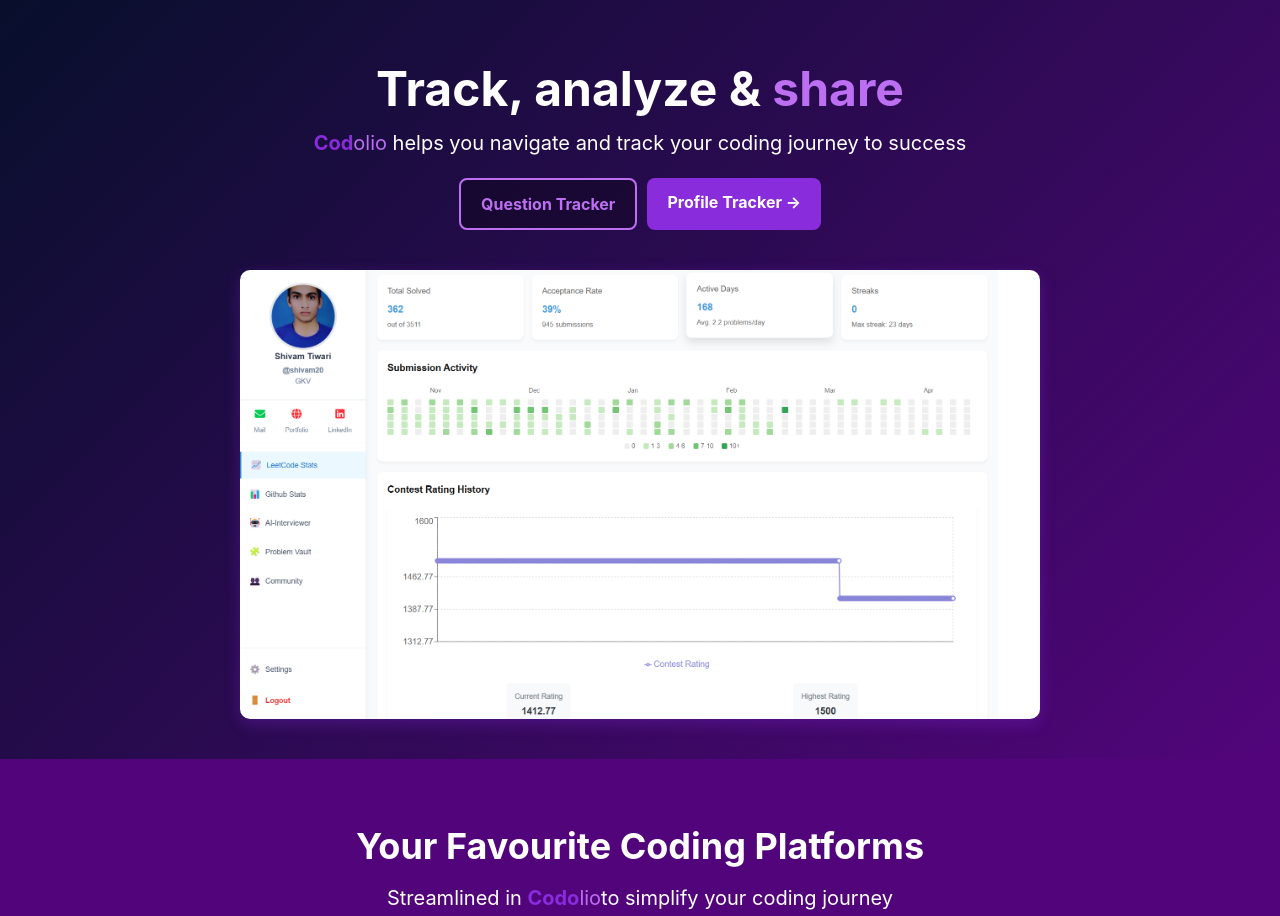
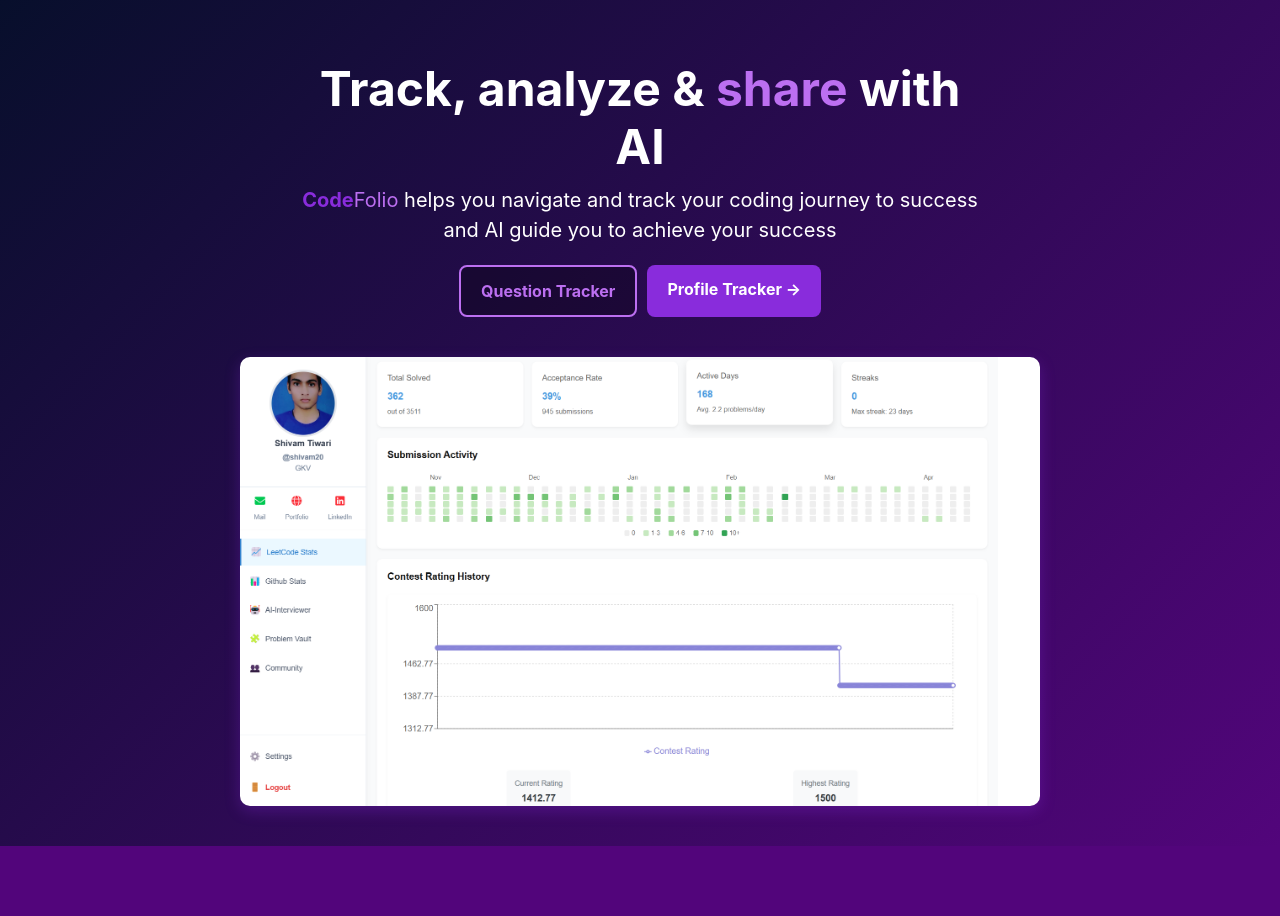
Before and after one commit to Cshiva773/codefolio, a React (Vite) app in the folder frontend/: page / in a window 1280 px wide. Shown: the part 80-996 px from the top of the page. Built offline with nearby package versions, Linux system fonts and the light colour scheme.

Commit message:
Final 2 Finishing touch

```diff
--- a/frontend/src/pages/Home.jsx
+++ b/frontend/src/pages/Home.jsx
@@ -115,7 +115,7 @@
               onClick={() => navigate("/github")}
               className="text-sm font-medium hover:underline"
             >
-              Event Tracker
+              Github Stats
             </a>
             <a
               href="#"
@@ -155,12 +155,14 @@
       <section className="hero">
         <div className="hero-text">
           <h1>
-            Track, analyze & <span className="highlight-orange">share</span>
+            Track, analyze & <span className="highlight-orange">share</span>{" "}
+            with AI
           </h1>
           <p>
-            <span className="highlight-blue">Cod</span>
-            <span className="highlight-orange">olio</span> helps you navigate
-            and track your coding journey to success
+            <span className="highlight-blue">Code</span>
+            <span className="highlight-orange">Folio</span> helps you navigate
+            and track your coding journey to success and AI guide you to achieve
+            your success
           </p>
           <div className="buttons">
             <a
@@ -189,9 +191,9 @@
         <div className="platforms-text">
           <h2>Your Favourite Coding Platforms</h2>
           <p>
-            Streamlined in <span className="highlight-blue">Codo</span>
+            Streamlined in <span className="highlight-blue">CodeFo</span>
             <span className="highlight-orange">lio</span>
-            to simplify your coding journey
+            to track all your coding profiles in one place.
           </p>
         </div>
         <div className="flex justify-center items-center">
@@ -272,11 +274,11 @@
         </div>
       </section>
 
-      {/* Dashboard Section */}
+      {/* Github Section */}
       <section className="dashboard-section">
         <div className="analytics-content">
           <h2 className="">
-            Your <span className="highlight-orange">Comprehensive</span>{" "}
+            Your <span className="highlight-orange">Github</span>{" "}
             <span className="highlight-blue">Analytics</span>
           </h2>
           <p>
@@ -286,16 +288,15 @@
           </p>
         </div>
         <div className="dashboard-image">
-          <img
-            src={s5}
-            alt="Dashboard-and-bar-analytics"
-          />
+          <img src={s5} alt="Dashboard-and-bar-analytics" />
         </div>
       </section>
 
       {/* FAQ Section */}
       <section className="faq-section" id="faq">
-        <h2>Frequently asked questions</h2>
+        <h2>
+          <span className="highlight-orange">Frequently</span> asked questions
+        </h2>
         <div className="faq-container">
           {faqItems.map((item, index) => (
             <div className="faq-item" key={index}>
@@ -323,7 +324,7 @@
           Ready to <span className="highlight">unlock</span> your Coding
           Portfolio?
         </h2>
-        <p className="subtext">Unlock your codolio profile now</p>
+        <p className="subtext">Unlock your CodeFolio profile now</p>
         {isLoggedIn ? (
           <a
             href="#"
@@ -359,7 +360,7 @@
             <i className="fab fa-instagram"></i>
           </a>
         </div>
-        <p className="copyright">© 2024 Codolio, Inc. All rights reserved.</p>
+        <p className="copyright">© 2025 CodeFolio, Inc. All rights reserved.</p>
       </footer>
 
       <style jsx>{`
@@ -1058,7 +1059,7 @@
             zIndex: 1000,
           }}
         >
-          <img src={arrow} alt="" />
+          <img src={arrow} alt=""/>
         </button>
       )}
     </div>
```
